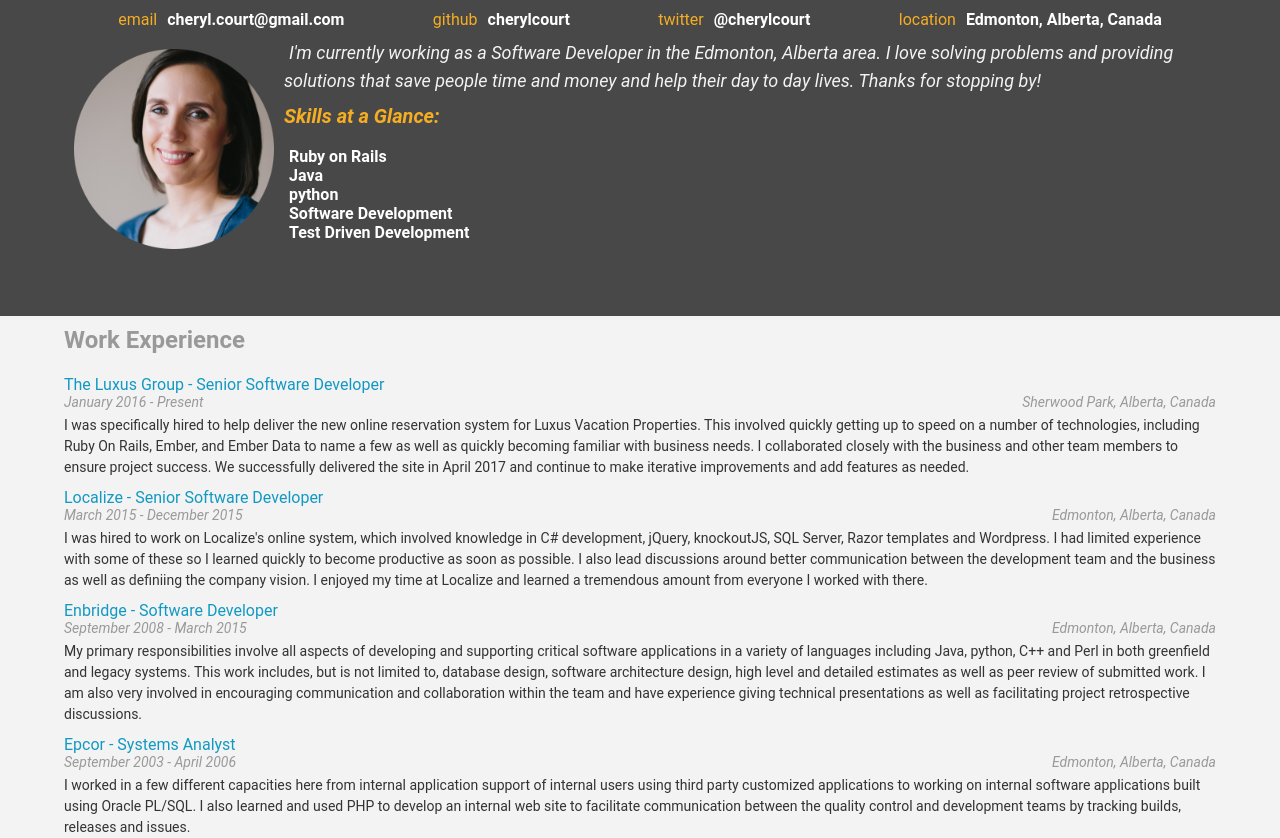
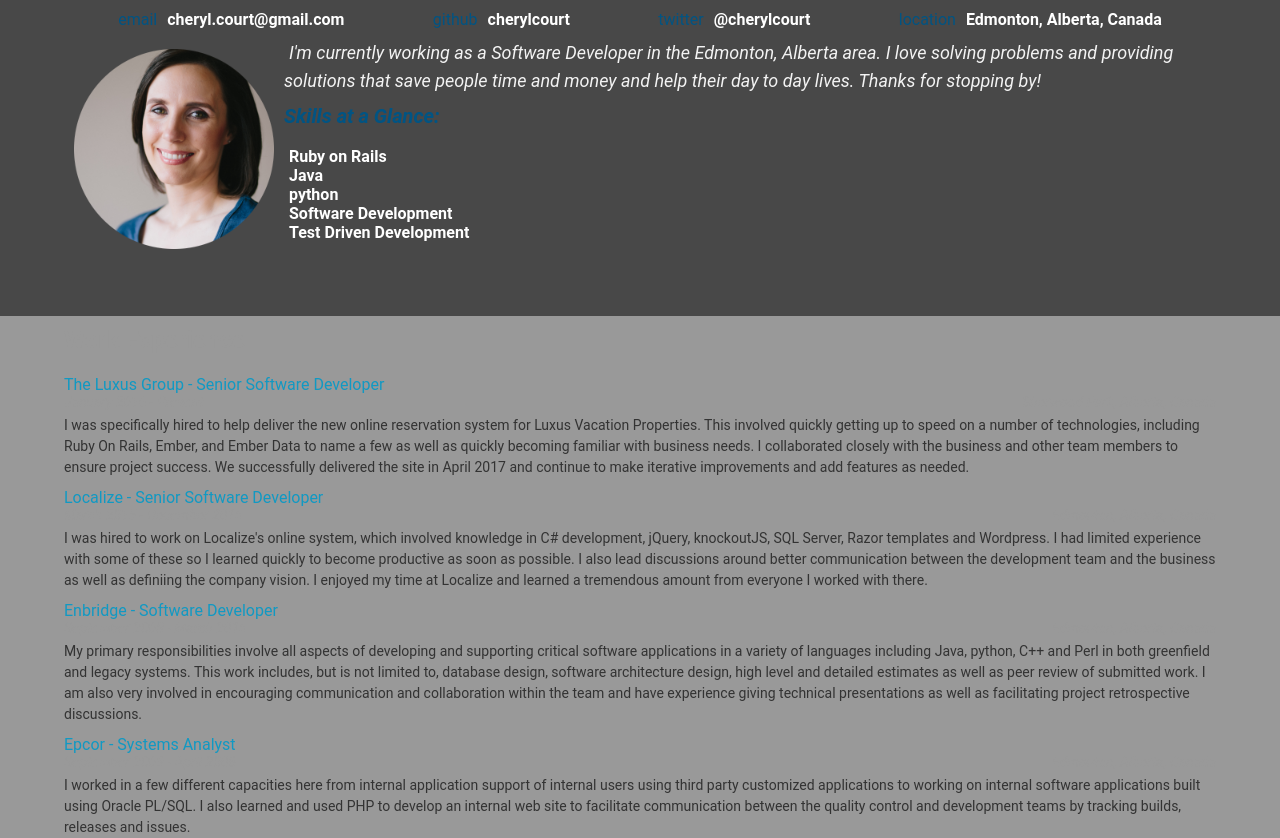
Before and after one commit to cherylcourt/resume, a plain HTML site: page index.html in a window 1280 px wide. Shown: the part 114-952 px from the top of the page. Drawn offline with nearby package versions, Linux system fonts and the light colour scheme; some packages are replaced by stand-ins of ours.

Commit message:
Updated grey background and header colour.

```diff
--- a/css/style.css
+++ b/css/style.css
@@ -87,7 +87,7 @@ a {
 }
 
 #skillsH3 {
-  color: #F5AE23;
+  color: #015483;
   display: none;
 }
 
@@ -96,11 +96,11 @@ a {
 }
 
 .orange {
-  background-color: #F5AE23;
+  background-color: #015483;
 }
 
 .orange-text {
-  color: #F5AE23;
+  color: #015483;
 }
 
 .white-text {
@@ -109,7 +109,7 @@ a {
 }
 
 .gray {
-  background-color: #F3F3F3;
+  background-color: #999999;
   padding-bottom: 10px;
   clear:both;
 }
```
